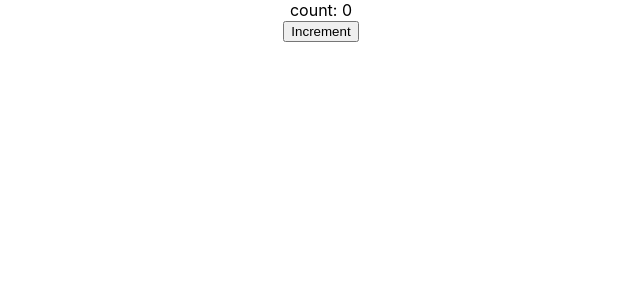
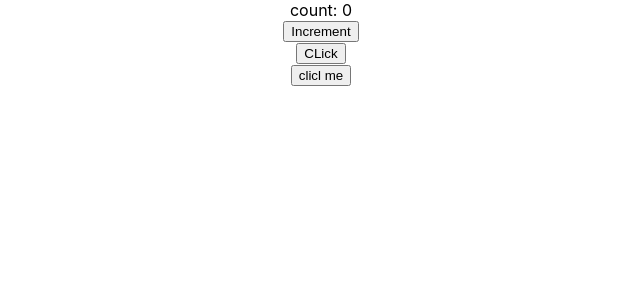
Before and after one commit to malinduruwanthamuthumala/React-web-application, a React (Create React App) app: page / in a window 1280 px wide. Shown: the top 300 px of the page, without its empty margins (319-959 px from the left). Built offline with nearby package versions, Linux system fonts and the light colour scheme.

Commit message:
class and function event handlers

```diff
--- a/src/App.js
+++ b/src/App.js
@@ -4,11 +4,15 @@
 import Greeting from './components/greeting'
 import Hello from './components/hello'
 import Counter from './components/counter';
+import FunctionClick from './components/FunctionClick';
+import ClassClick from './components/ClassClick';
 function App() {
   return (
     <div className="App">
 
       <Counter/>
+      <FunctionClick></FunctionClick>
+      <ClassClick></ClassClick>
     </div>
   );
 }
--- /dev/null
+++ b/src/components/ClassClick.js
@@ -0,0 +1,17 @@
+import React,{Component} from 'react';
+
+class ClassClick extends Component{
+
+    clickhandler(){
+        console.log("clicked me the button")
+    }
+    render(){
+        return(
+            <div>
+                <button onClick={this.clickhandler}>clicl me</button>
+            </div>
+        )
+    }
+
+}
+export default ClassClick
--- /dev/null
+++ b/src/components/FunctionClick.js
@@ -0,0 +1,12 @@
+import React from 'react';
+function FunctionClick(){
+
+    function clickhandler(){
+        console.log("clicke handler was cicked");    }
+    return (
+        <div>
+            <button onClick={clickhandler}>CLick</button>
+        </div>
+    )
+}
+export default FunctionClick
```
